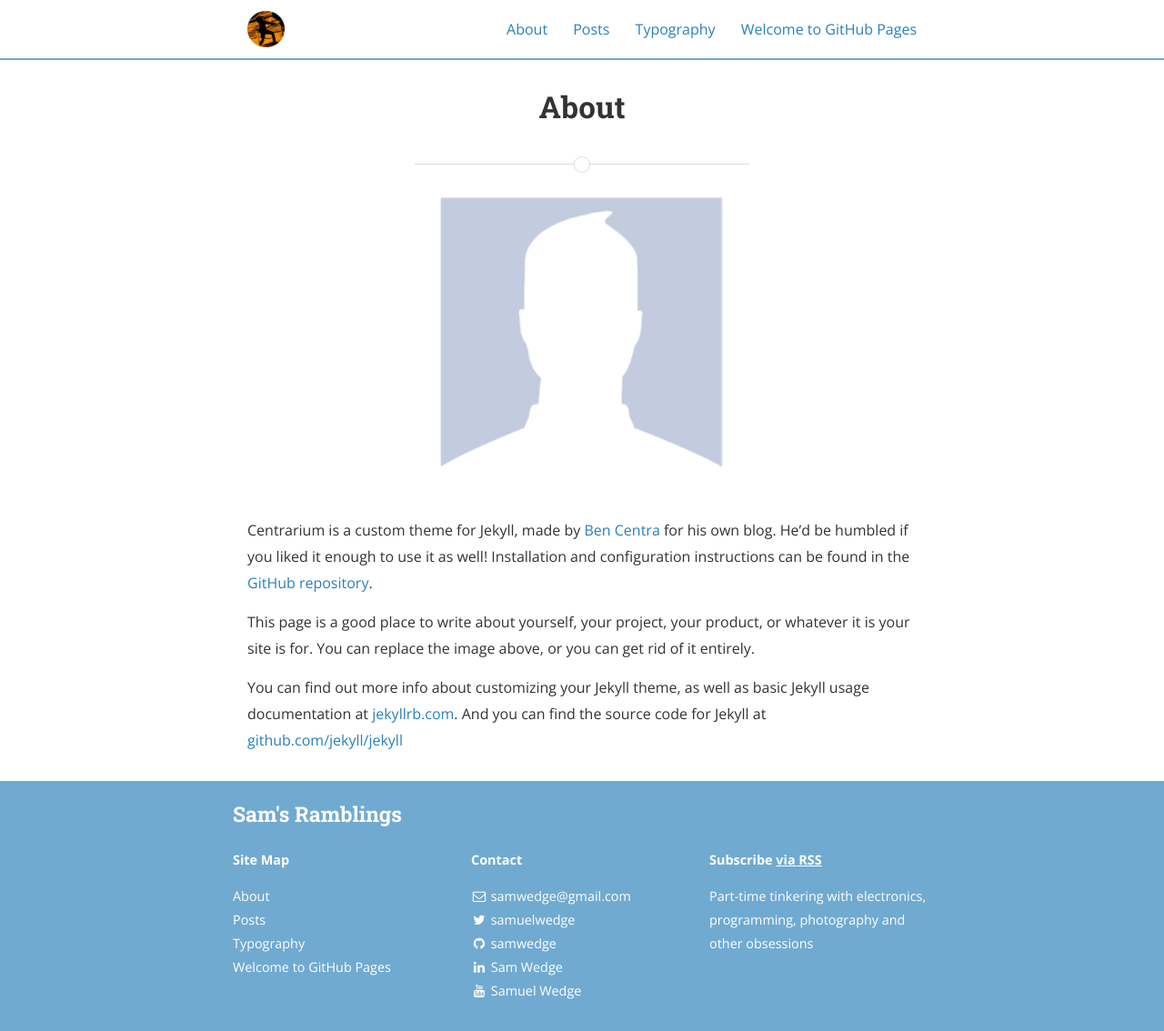
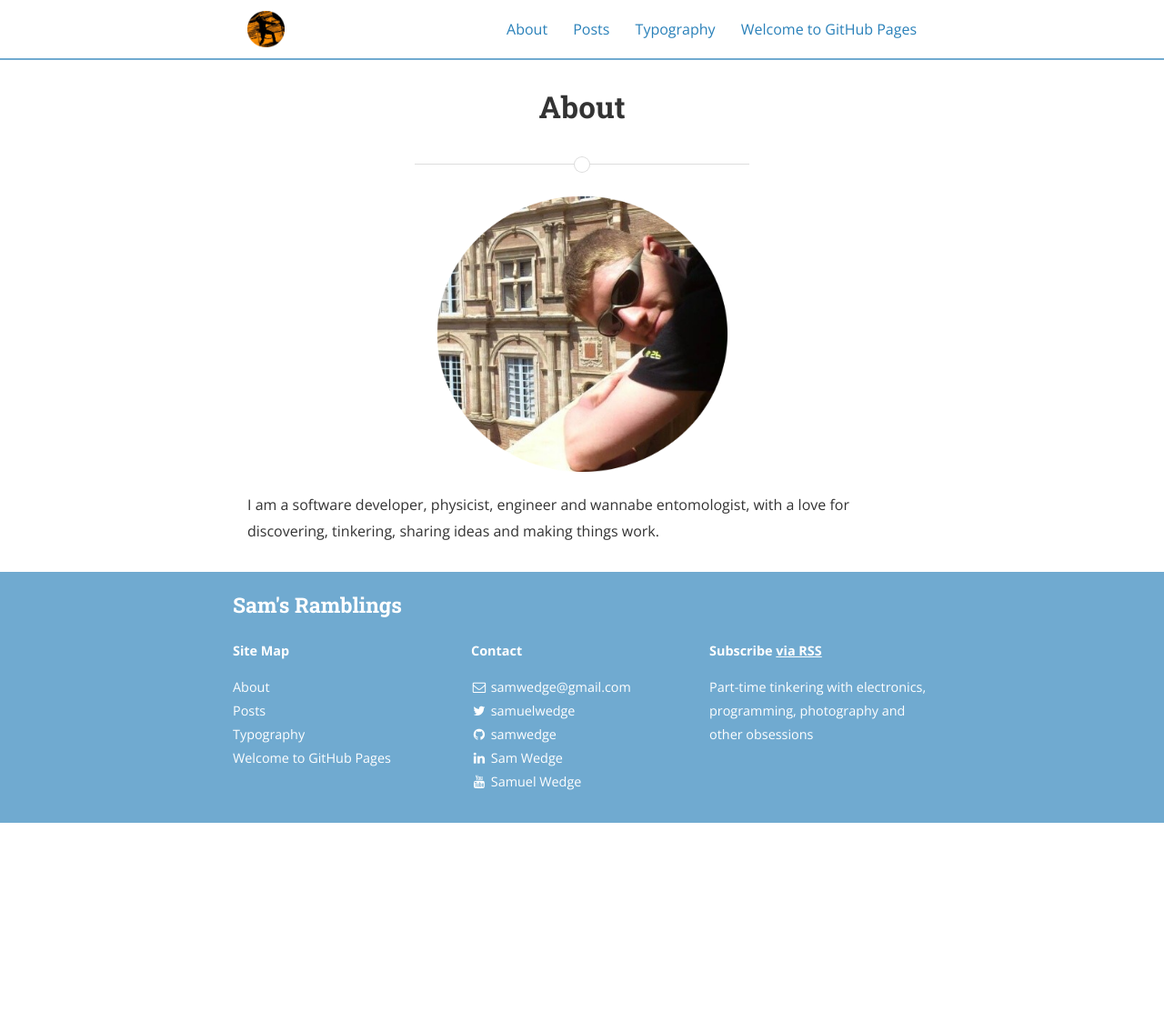
Before and after one commit to samwedge/samwedge.uk, a Jekyll site: the page built from about.md, in a window 1280 px wide. Shown: the whole page at 91% size. Built offline with Jekyll 4.4.1, drawn with Linux system fonts in a browser that asks for light colours; nearby versions of some CDN libraries; after the commit the page ends 905 px from its top, so only the background shows below that.

Commit message:
Update the `About` page

```diff
--- a/about.md
+++ b/about.md
@@ -4,14 +4,7 @@ title: About
 permalink: /about/
 ---
 
-<img src="{{ site.baseurl }}/assets/profile-placeholder.gif" title="Profile Picture" class="profile">
+<img src="{{ site.baseurl }}/assets/profile.png" title="Sam Wedge Profile Picture" class="profile">
 
-Centrarium is a custom theme for Jekyll, made by [Ben Centra][bencentra] for his own blog. He'd be humbled if you liked it enough to use it as well! Installation and configuration instructions can be found in the [GitHub repository](https://github.com/bencentra/centrarium).
 
-This page is a good place to write about yourself, your project, your product, or whatever it is your site is for. You can replace the image above, or you can get rid of it entirely.
-
-You can find out more info about customizing your Jekyll theme, as well as basic Jekyll usage documentation at [jekyllrb.com](http://jekyllrb.com/). And you can find the source code for Jekyll at [github.com/jekyll/jekyll](https://github.com/jekyll/jekyll)
-
-[centrarium]: https://github.com/bencentra/centrarium
-[bencentra]: http://bencentra.com
-[jekyll]: https://github.com/jekyll/jekyll
+I am a software developer, physicist, engineer and wannabe entomologist, with a love for discovering, tinkering, sharing ideas and making things work.
```
Also changed, not shown: assets/profile.png (added).
